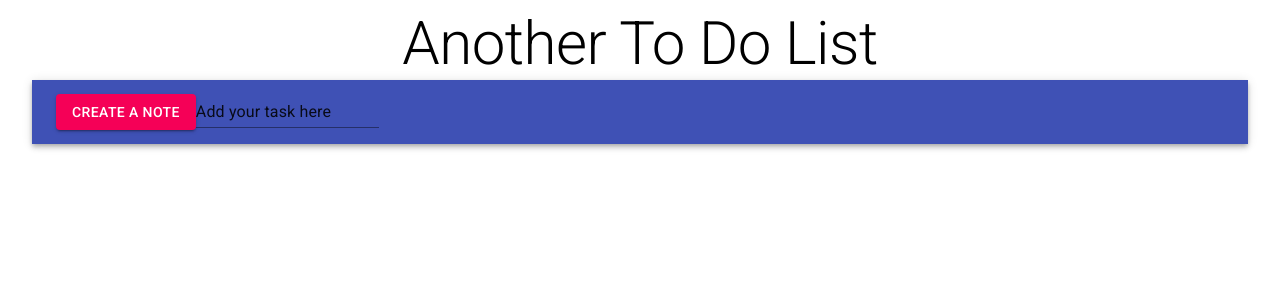
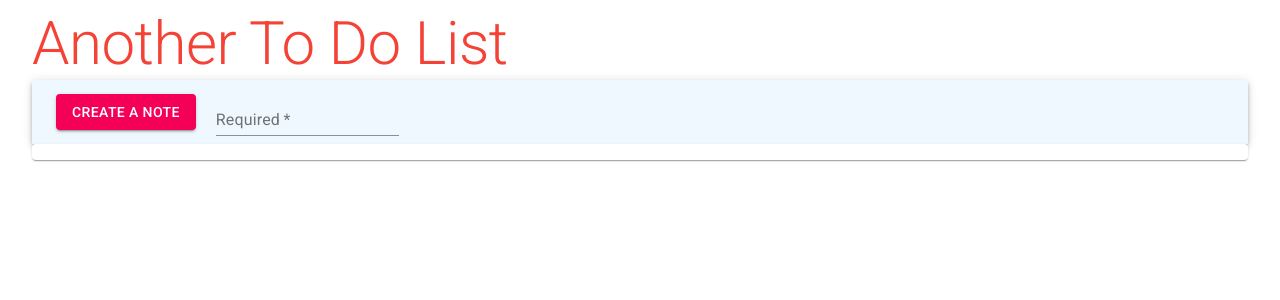
Before and after one commit to IvanciuVlad/another-to-do-app, a React (Create React App) app: page / in a window 1280 px wide. Shown: the top 300 px of the page. Built offline with nearby package versions, Linux system fonts and the light colour scheme.

Commit message:
Styling change

```diff
--- a/src/App.js
+++ b/src/App.js
@@ -2,7 +2,8 @@ import React, {useState} from "react";
 import {Container, Typography, AppBar, Toolbar, Button, TextField, Paper, List} from '@material-ui/core';
 import NoteList from "./notes/NoteList";
 import {connect} from "react-redux";
-import {addNote, updateNote} from "./actions";
+import {addNote} from "./actions";
+import './index.css';
 
 const App = ({notes, addNote}) => {
     console.log("Notes: ", notes);
@@ -10,12 +11,14 @@ const App = ({notes, addNote}) => {
 
     const sendInput = (e) => {
         e.preventDefault();
+        if(input !== "") {
             const note = {
                 text: input
             }
             console.log("App js");
             console.log(input);
             addNote(note);
+        }
     }
 
     const handleOnInputChange = (e) => {
@@ -25,20 +28,22 @@ const App = ({notes, addNote}) => {
     return (
         <div>
             <Container>
-                <Typography align="center" variant="h2">
+                <Typography id="todo-title" variant="h2" >
                     Another To Do List
                 </Typography>
             </Container>
             <Container id="menu">
-                <AppBar position="static">
+                <AppBar position="static" id="todo-appbar">
                     <Toolbar>
                         <Button variant="contained" color="secondary" onClick={sendInput}>
                             Create a Note
                         </Button>
-                        <form noValidate autoComplete="off">
+                        <form noValidate autoComplete="off" id="todo-input">
                             <div>
-                                <TextField
-                                           defaultValue="Add your task here"
+                                <TextField required
+                                           id="filled-required"
+                                           label="Required"
+                                           defaultValue=""
                                            onChange={handleOnInputChange}/>
                             </div>
                         </form>
@@ -47,7 +52,11 @@ const App = ({notes, addNote}) => {
             </Container>
 
             <Container>
+                <Paper>
+                    <List>
                         <NoteList />
+                    </List>
+                </Paper>
             </Container>
         </div>
     );
--- /dev/null
+++ b/src/index.css
@@ -0,0 +1,19 @@
+#todo-input {
+    vertical-align: middle;
+    margin-left: 20px;
+}
+
+#todo-appbar {
+    background: aliceblue;
+}
+
+#todo-title {
+    color: #f44336;
+    align-self: center;
+}
+
+#todo-note {
+    color: #f44336;
+    background: aliceblue;
+    font-weight: bold;
+}
--- a/src/notes/Note.js
+++ b/src/notes/Note.js
@@ -1,12 +1,16 @@
 import React from "react";
+import {ListItem, ListItemText} from "@material-ui/core";
+import '../index.css';
 
 const Note = ({onClick, completed, text}) => (
-    <div onClick={onClick}
-         style={{
-             textDecoration: completed ? 'line-through' : 'none'
-         }}>
-        {text}
-    </div>
+    <ListItem id="todo-note">
+        <div onClick={onClick}
+             style={{
+                 textDecoration: completed ? "line-through" : 'none'
+             }}>
+            <ListItemText primary={text} />
+        </div>
+    </ListItem>
 )
 
 
```
Lines whose indentation alone changed are shown as unchanged.
